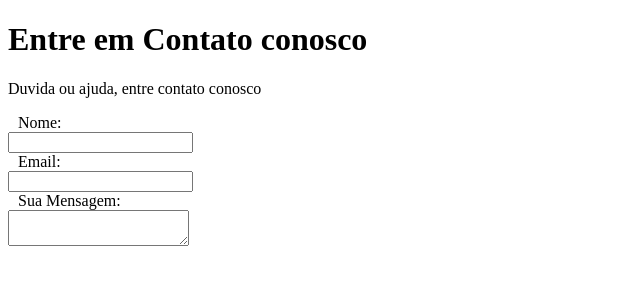
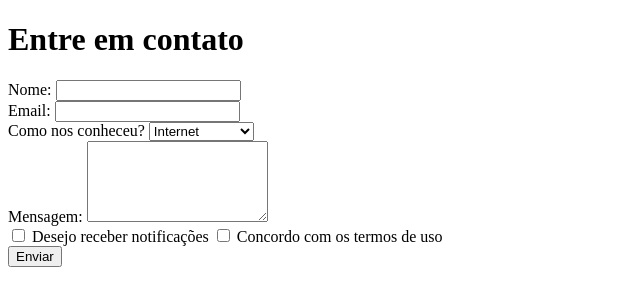
Before and after one commit to GabrielPassarelli/aulaHTML, a plain HTML site: page contato.html in a window 1280 px wide. Shown: the whole page, without its empty margins (0-640 px from the left). Drawn offline with Linux system fonts and the light colour scheme.

Commit message:
Merge branch 'main' of https://github.com/GabrielPassarelli/aulaHTML

```diff
--- a/contato.html
+++ b/contato.html
@@ -3,38 +3,34 @@
 <head>
     <meta charset="UTF-8">
     <meta name="viewport" content="width=device-width, initial-scale=1.0">
-    <title>Contato</title>
-    <link rel="stylesheet" href="css/contato.css" >
+    <title>Entre em contato</title>
+    <link rel="stylesheet" href="css/estilos2.css">
 </head>
-
 <body>
-    <h1 class="cabecalho">Entre em Contato conosco</h1>
-    <div class="centralizar">
-        <p class="abaixo-cabecalho">Duvida ou ajuda, entre contato conosco</p>
-        <div class="caixa-redonda" id="flex-centro" style="width: 500px ; height: auto;">
-            <form>
-                <label class="texto" id="rotulo" for="nome" style="margin: 10px;">
-                    Nome: </label>
+    <h1>Entre em contato</h1>
+    <form action="#" method="post">
+        <label for="nome">Nome:</label>
+        <input type="text" id="nome" name="nome" required>
         <br>
-                    <Input class="caixa-de-texto" type="text" name="nome" id="name"
-                    requiered>
+        <label for="email">Email:</label>
+        <input type="email" id="email" name="email" required>
         <br>
-                    <label class="texto" id="rotulo" for="email" style="margin:10px;">
-                    Email: </label>
+        <label for="comoConheceu">Como nos conheceu?</label>
+        <select id="comoConheceu" name="comoConheceu">
+            <option value="internet">Internet</option>
+            <option value="amigo">Amigo</option>
+            <option value="outdoor">Outdoor</option>
+            <option value="carroDeSom">Carro de Som</option>
+            <option value="outro">Outro</option>
+        </select>
         <br>
-                    <input class="caixa-de-texto" type="text" name="email" id="email"
-                    required>
+        <label for="mensagem">Mensagem:</label>
+        <textarea id="mensagem" name="mensagem" rows="5" required></textarea>
         <br>
-                    <label class="texto" id="rotulo" for="msg" style="margin: 10px;">
-                        Sua Mensagem:
-                    </label>
+        <label><input type="checkbox" name="receberNotificacoes"> Desejo receber notificações</label>
+        <label><input type="checkbox" name="termos" required> Concordo com os termos de uso</label>
         <br>
-                    <textarea class="caixa-de-texto" name="msg" id="msg" style="height 6 0px;"></textarea>
-
-
-                    </label>
+        <button type="submit">Enviar</button>
     </form>
-        </div>
-    </div>
 </body>
 </html>
```
Lines whose indentation alone changed are shown as unchanged.
